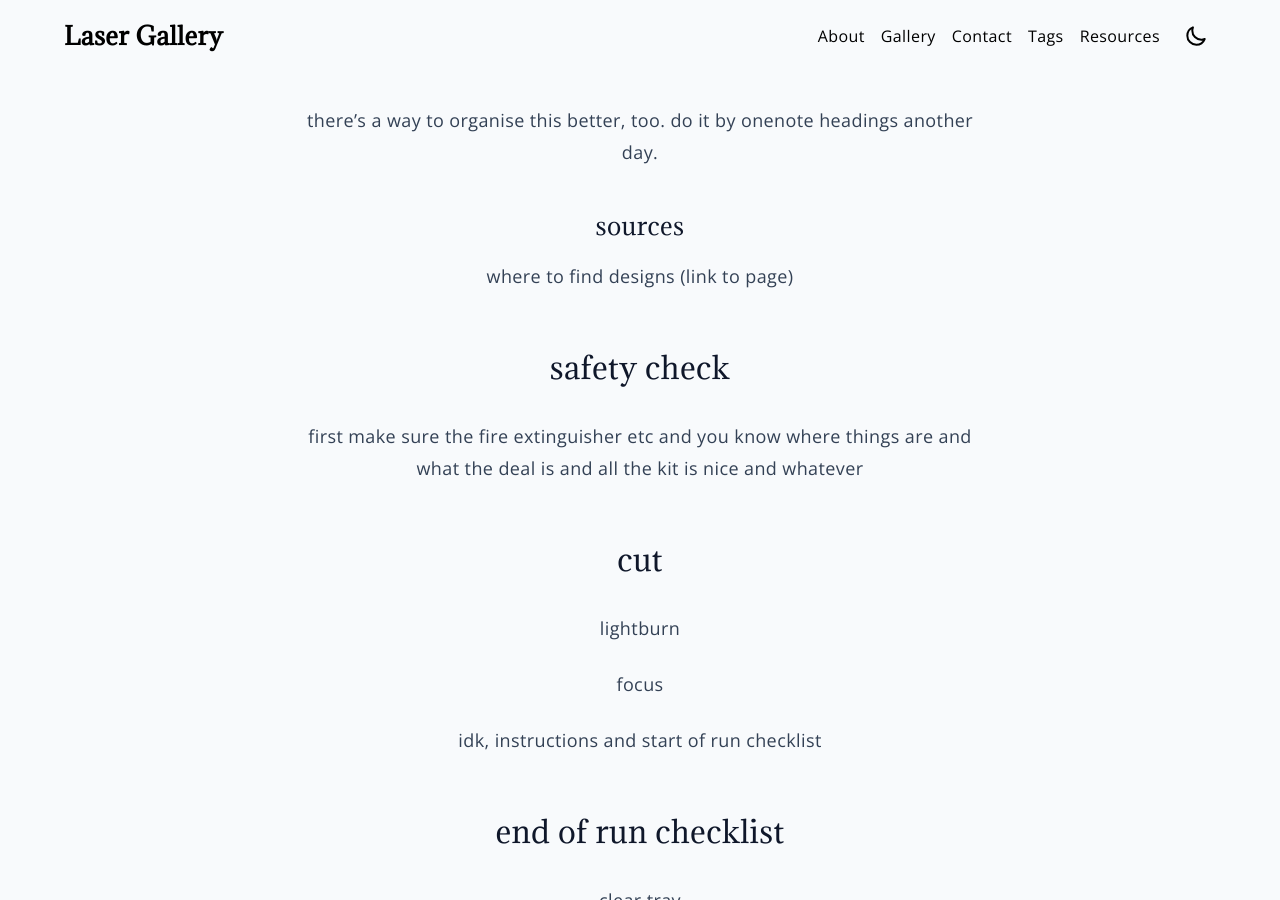
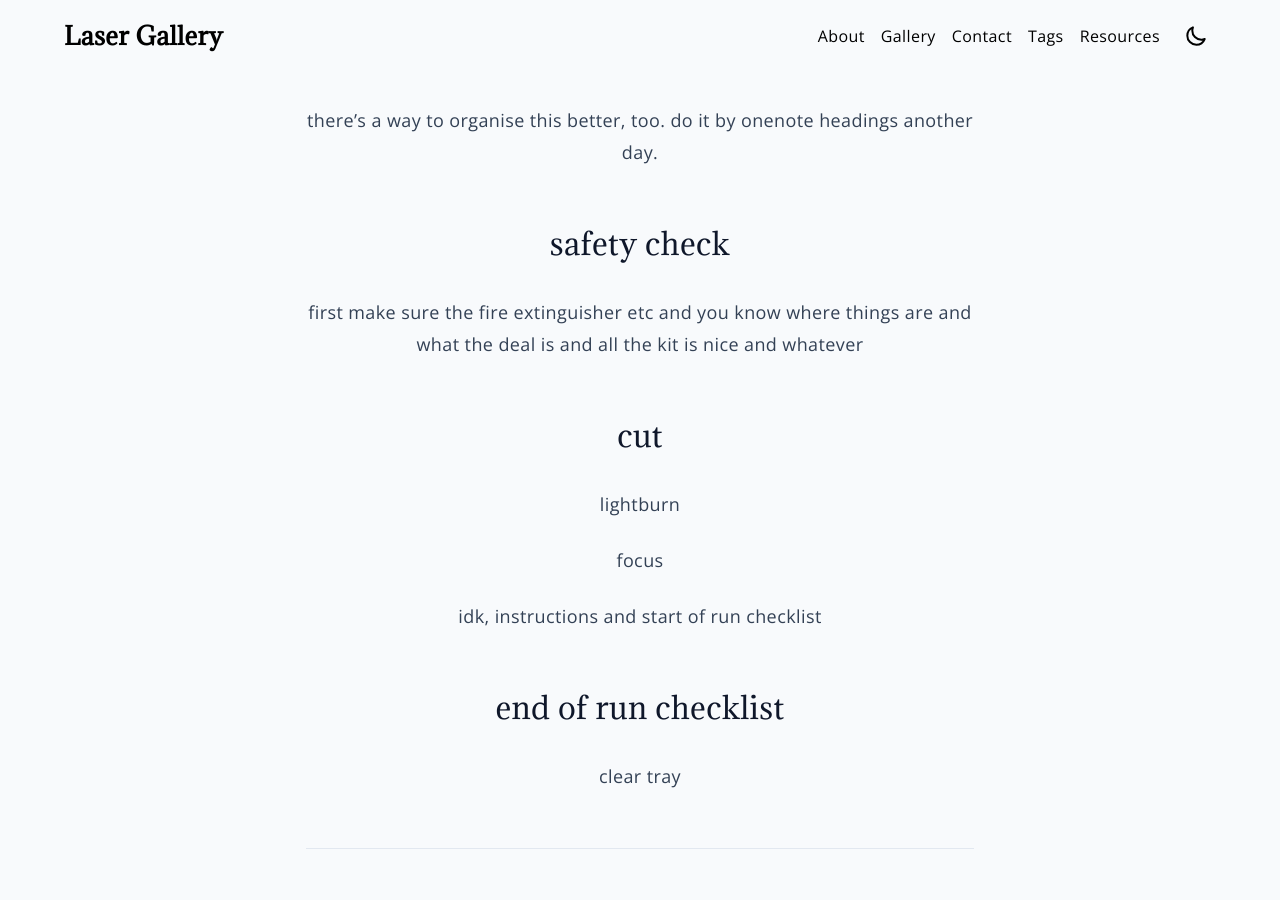
Before and after one commit to paper-engineer/laser-gallery, a Jekyll site: the page built from docs/_pages/instructions.md, in a window 1280 px wide and 900 px high. Built offline with Jekyll 4.4.1, drawn with Linux system fonts in a browser that asks for light colours.

Commit message:
Update instructions.md

```diff
--- a/docs/_pages/instructions.md
+++ b/docs/_pages/instructions.md
@@ -3,10 +3,6 @@ title: instructions
 layout: page
 ---
 there's a way to organise this better, too. do it by onenote headings another day.
-
-### sources
-
-where to find designs (link to page)
 
 ## safety check
 
```
